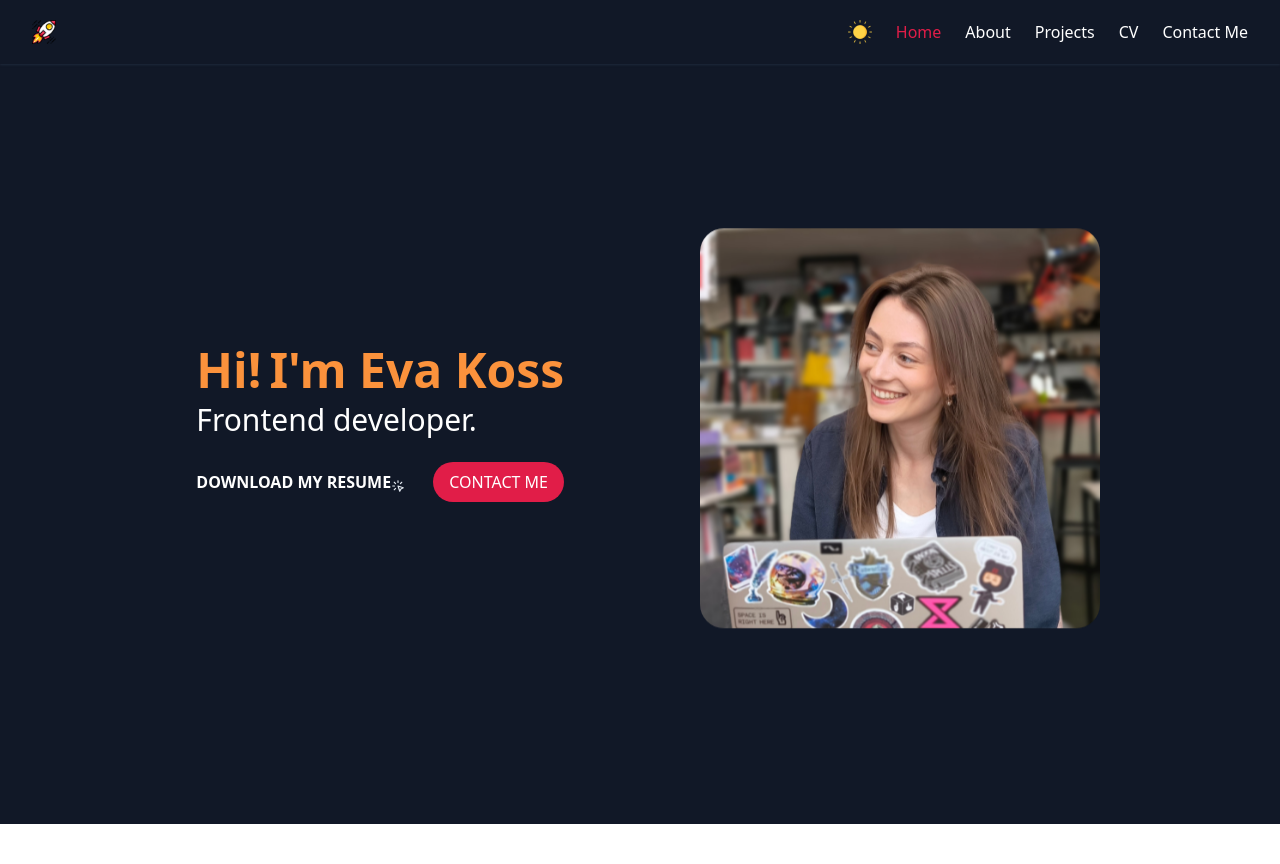
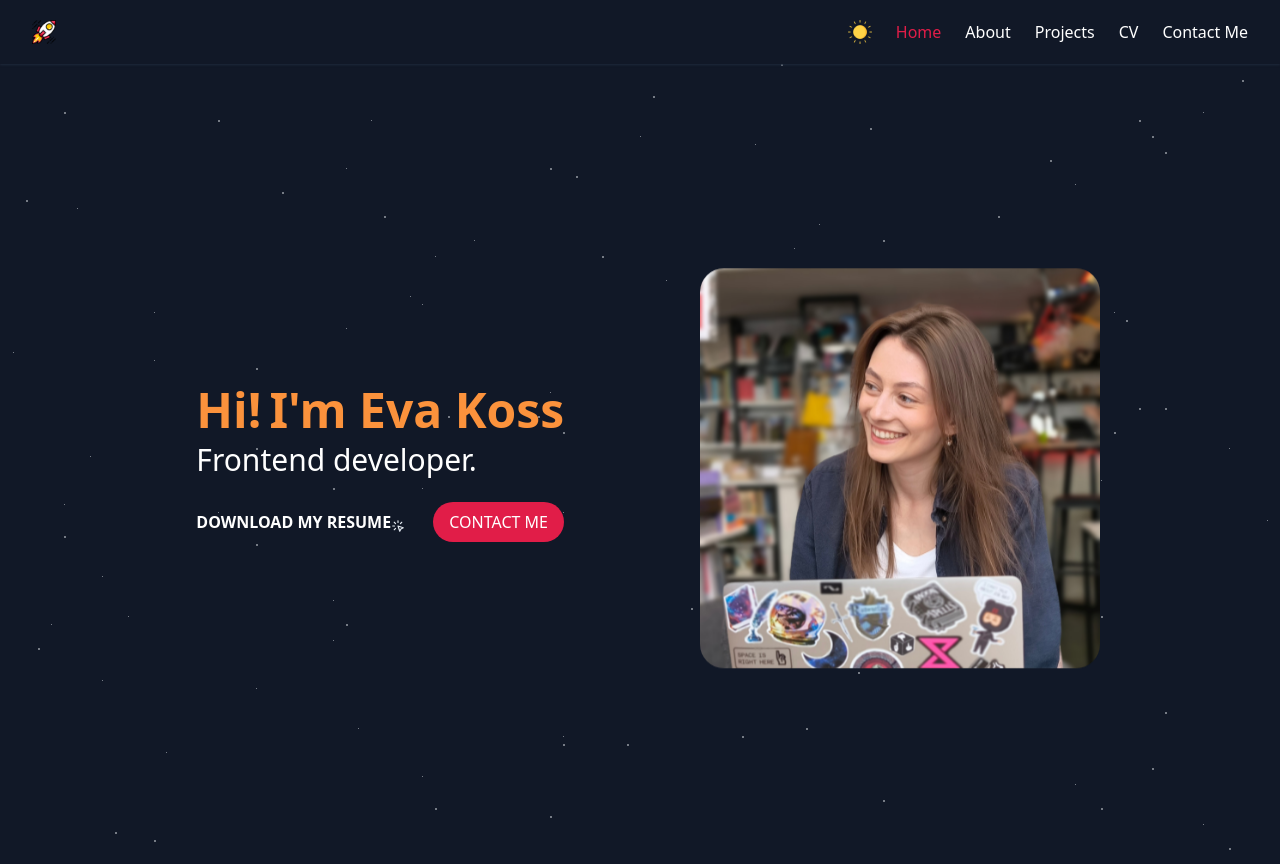
Before and after one commit to evokss/MyPortfolioWebsite, a Next.js app: page / in a window 1280 px wide. Before the commit the page ends 824 px from the top, so only its background shows below. Built offline with nearby package versions, Linux system fonts and the light colour scheme.

Commit message:
Integrate StarryBackground into HomePage

```diff
--- a/app/components/home/HomePage.jsx
+++ b/app/components/home/HomePage.jsx
@@ -1,11 +1,11 @@
-import React from "react";
+import { StarryBackground } from "../../utils/starryBackground";
 import ProfileSection from "./ProfileSection";
 
 const HomePage = () => {
   return (
-    <div className="flex min-h-screen items-center bg-slate-50 lg:-mt-10 dark:bg-gray-900 dark:text-white">
+    <StarryBackground>
       <ProfileSection />
-    </div>
+    </StarryBackground>
   );
 };
 
```
